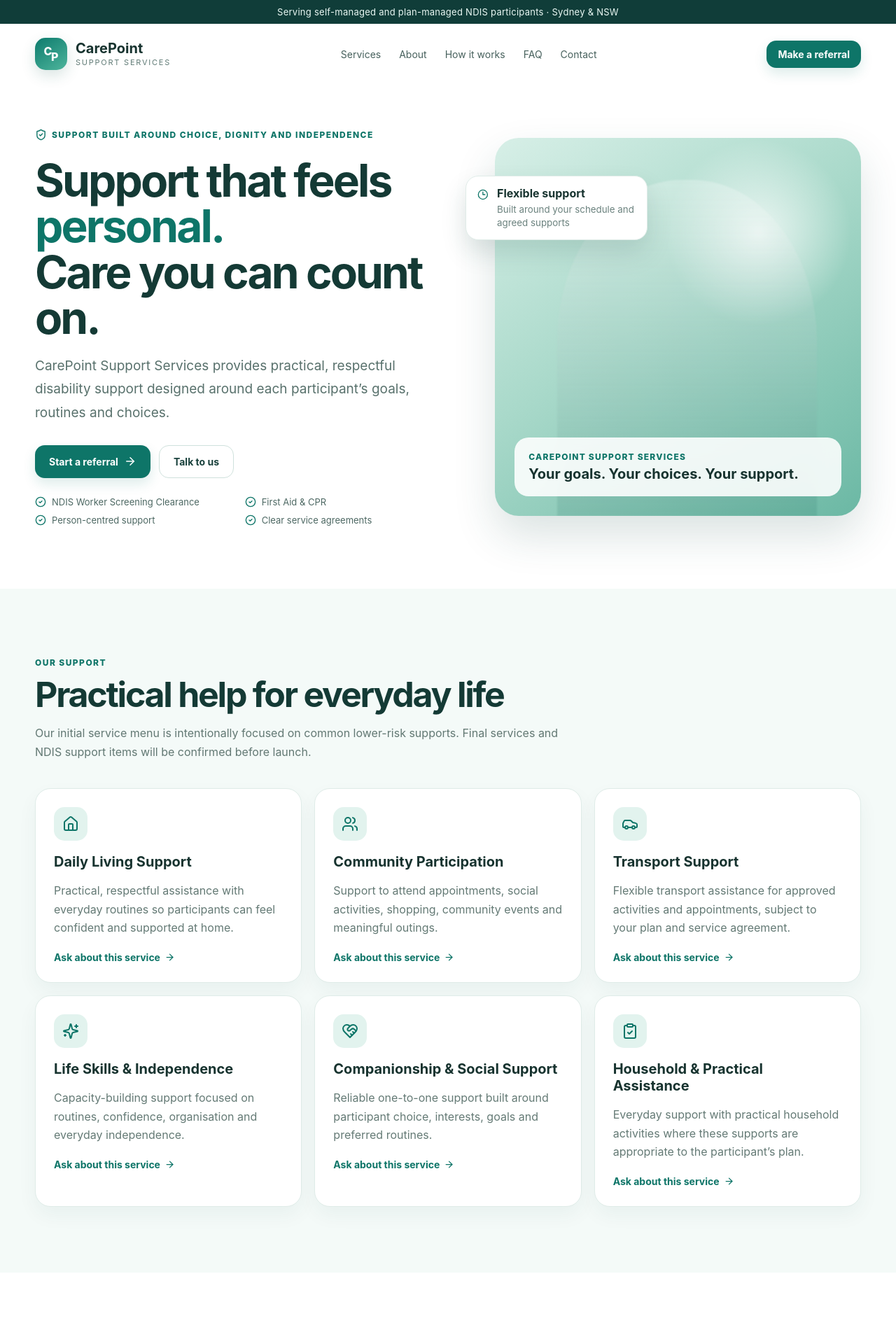
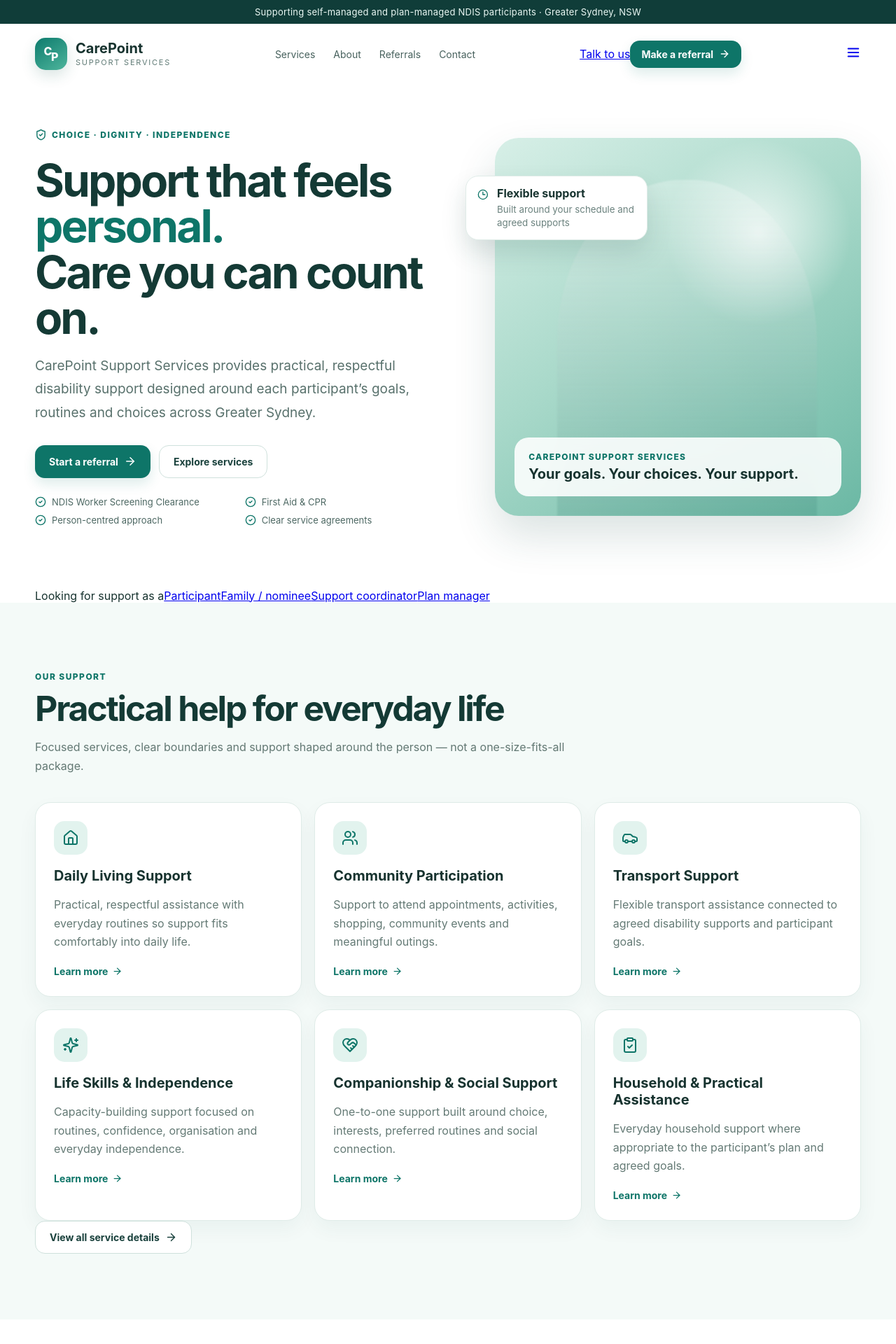
Before and after one commit to iamnarace/NDIS_Project, a Next.js app: page / in a window 1280 px wide. Shown: the top 1920 px of the page at 70% size. Built offline with nearby package versions, Linux system fonts and the light colour scheme.

Commit message:
Upgrade CarePoint homepage UX and site navigation

```diff
--- a/app/page.tsx
+++ b/app/page.tsx
@@ -1,82 +1,70 @@
-import { ArrowRight, CalendarCheck, CheckCircle2, HeartHandshake, Home, Mail, MapPin, Phone, ShieldCheck, Sparkles, Users, Car, ClipboardCheck, MessageCircle, Clock3 } from 'lucide-react';
+import { ArrowRight, CalendarCheck, CheckCircle2, HeartHandshake, Home, MapPin, ShieldCheck, Sparkles, Users, Car, ClipboardCheck, MessageCircle, Clock3 } from 'lucide-react';
+import Link from 'next/link';
+import { SiteHeader } from '../components/SiteHeader';
+import { SiteFooter } from '../components/SiteFooter';
 
 const services = [
-  { icon: Home, title: 'Daily Living Support', text: 'Practical, respectful assistance with everyday routines so participants can feel confident and supported at home.' },
-  { icon: Users, title: 'Community Participation', text: 'Support to attend appointments, social activities, shopping, community events and meaningful outings.' },
-  { icon: Car, title: 'Transport Support', text: 'Flexible transport assistance for approved activities and appointments, subject to your plan and service agreement.' },
+  { icon: Home, title: 'Daily Living Support', text: 'Practical, respectful assistance with everyday routines so support fits comfortably into daily life.' },
+  { icon: Users, title: 'Community Participation', text: 'Support to attend appointments, activities, shopping, community events and meaningful outings.' },
+  { icon: Car, title: 'Transport Support', text: 'Flexible transport assistance connected to agreed disability supports and participant goals.' },
   { icon: Sparkles, title: 'Life Skills & Independence', text: 'Capacity-building support focused on routines, confidence, organisation and everyday independence.' },
-  { icon: HeartHandshake, title: 'Companionship & Social Support', text: 'Reliable one-to-one support built around participant choice, interests, goals and preferred routines.' },
-  { icon: ClipboardCheck, title: 'Household & Practical Assistance', text: 'Everyday support with practical household activities where these supports are appropriate to the participant’s plan.' },
+  { icon: HeartHandshake, title: 'Companionship & Social Support', text: 'One-to-one support built around choice, interests, preferred routines and social connection.' },
+  { icon: ClipboardCheck, title: 'Household & Practical Assistance', text: 'Everyday household support where appropriate to the participant’s plan and agreed goals.' },
 ];
 
-const trust = ['NDIS Worker Screening Clearance', 'First Aid & CPR', 'Person-centred support', 'Clear service agreements'];
+const trust = ['NDIS Worker Screening Clearance', 'First Aid & CPR', 'Person-centred approach', 'Clear service agreements'];
 
 export default function HomePage() {
-  return (
-    <main>
-      <div className="notice">Serving self-managed and plan-managed NDIS participants · Sydney & NSW</div>
-      <header className="nav shell">
-        <a href="#top" className="brand" aria-label="CarePoint Support Services home">
-          <span className="logoMark"><span>C</span><span>P</span></span>
-          <span><strong>CarePoint</strong><small>Support Services</small></span>
-        </a>
-        <nav aria-label="Main navigation">
-          <a href="#services">Services</a><a href="#about">About</a><a href="#process">How it works</a><a href="#faq">FAQ</a><a href="#contact">Contact</a>
-        </nav>
-        <a className="button small" href="#referral">Make a referral</a>
-      </header>
-
+  return <><SiteHeader/><main>
     <section className="hero shell" id="top">
       <div className="heroCopy">
-          <span className="eyebrow"><ShieldCheck size={17}/> Support built around choice, dignity and independence</span>
+        <span className="eyebrow"><ShieldCheck size={17}/> Choice · dignity · independence</span>
         <h1>Support that feels <em>personal.</em><br/>Care you can count on.</h1>
-          <p className="lead">CarePoint Support Services provides practical, respectful disability support designed around each participant’s goals, routines and choices.</p>
-          <div className="actions"><a className="button" href="#referral">Start a referral <ArrowRight size={18}/></a><a className="button secondary" href="#contact">Talk to us</a></div>
+        <p className="lead">CarePoint Support Services provides practical, respectful disability support designed around each participant’s goals, routines and choices across Greater Sydney.</p>
+        <div className="actions"><Link className="button" href="/referral">Start a referral <ArrowRight size={18}/></Link><Link className="button secondary" href="/services">Explore services</Link></div>
         <div className="trustRow">{trust.map(x => <span key={x}><CheckCircle2 size={16}/>{x}</span>)}</div>
       </div>
       <div className="heroVisual">
-          <div className="photo placeholderPhoto" role="img" aria-label="Placeholder for an authentic CarePoint participant support photo">
+        <div className="photo placeholderPhoto" role="img" aria-label="CarePoint brand visual placeholder">
+          <div className="careScene"><span className="sceneCircle one"/><span className="sceneCircle two"/><div className="scenePerson a"/><div className="scenePerson b"/></div>
           <div className="photoOverlay"><span>CarePoint Support Services</span><strong>Your goals. Your choices. Your support.</strong></div>
         </div>
         <div className="floatingCard"><Clock3/><div><strong>Flexible support</strong><small>Built around your schedule and agreed supports</small></div></div>
       </div>
     </section>
 
+    <section className="audienceStrip"><div className="shell"><span>Looking for support as a</span><Link href="/referral">Participant</Link><Link href="/referral">Family / nominee</Link><Link href="/referral">Support coordinator</Link><Link href="/referral">Plan manager</Link></div></section>
+
     <section className="softSection" id="services"><div className="shell">
-        <div className="sectionHead"><span className="eyebrow">Our support</span><h2>Practical help for everyday life</h2><p>Our initial service menu is intentionally focused on common lower-risk supports. Final services and NDIS support items will be confirmed before launch.</p></div>
-        <div className="serviceGrid">{services.map(({icon: Icon,title,text}) => <article className="serviceCard" key={title}><span className="icon"><Icon/></span><h3>{title}</h3><p>{text}</p><a href="#contact">Ask about this service <ArrowRight size={15}/></a></article>)}</div>
+      <div className="sectionHead"><span className="eyebrow">Our support</span><h2>Practical help for everyday life</h2><p>Focused services, clear boundaries and support shaped around the person — not a one-size-fits-all package.</p></div>
+      <div className="serviceGrid">{services.map(({icon: Icon,title,text}) => <article className="serviceCard" key={title}><span className="icon"><Icon/></span><h3>{title}</h3><p>{text}</p><Link href="/services">Learn more <ArrowRight size={15}/></Link></article>)}</div>
+      <div className="centerCta"><Link className="button secondary" href="/services">View all service details <ArrowRight size={17}/></Link></div>
     </div></section>
 
     <section className="split shell" id="about">
-        <div className="aboutVisual"><div className="quoteCard"><MessageCircle/><p>“Good support starts by listening.”</p><span>CarePoint principle</span></div></div>
-        <div className="aboutCopy"><span className="eyebrow">Why CarePoint</span><h2>Small enough to know you. Professional enough to support you well.</h2><p>We’re building CarePoint around a simple idea: disability support should feel dependable, clear and genuinely centred on the person receiving it.</p>
+      <div className="aboutVisual"><div className="brandOrb">CP</div><div className="quoteCard"><MessageCircle/><p>“Good support starts by listening.”</p><span>CarePoint principle</span></div></div>
+      <div className="aboutCopy"><span className="eyebrow">Why CarePoint</span><h2>Small enough to know you. Professional enough to support you well.</h2><p>CarePoint is being built around a simple idea: disability support should feel dependable, clear and genuinely centred on the person receiving it.</p>
         <ul><li><CheckCircle2/>Participant choice and control</li><li><CheckCircle2/>Respectful communication</li><li><CheckCircle2/>Reliable scheduling and clear expectations</li><li><CheckCircle2/>Transparent service agreements and pricing</li><li><CheckCircle2/>Safety, privacy and continuous improvement</li></ul>
-          <div className="complianceNote"><ShieldCheck/><div><strong>NDIS Code of Conduct</strong><p>CarePoint’s operating policies are being built to align with obligations that apply to NDIS providers, including unregistered providers.</p></div></div>
+        <Link className="inlineCta" href="/about">More about our approach →</Link>
       </div>
     </section>
 
-      <section className="processSection" id="process"><div className="shell"><div className="sectionHead light"><span className="eyebrow">Getting started</span><h2>A clear path from enquiry to support</h2></div><div className="steps">
-        <article><b>01</b><h3>Tell us what you need</h3><p>Send an enquiry or referral with the participant’s goals, preferred supports, location and availability.</p></article>
-        <article><b>02</b><h3>We talk it through</h3><p>We confirm fit, availability, funding management and any important support or safety requirements.</p></article>
-        <article><b>03</b><h3>Agree the support</h3><p>We provide a written service agreement covering supports, schedule, pricing, travel, cancellations and responsibilities.</p></article>
-        <article><b>04</b><h3>Support begins</h3><p>Once agreed, support starts with clear communication, records and regular check-ins.</p></article>
+    <section className="processSection" id="process"><div className="shell"><div className="sectionHead light"><span className="eyebrow">Getting started</span><h2>From enquiry to support, without the run-around.</h2></div><div className="steps">
+      <article><b>01</b><h3>Tell us what you need</h3><p>Send a short enquiry with the participant’s general goals, location and preferred support.</p></article>
+      <article><b>02</b><h3>Talk it through</h3><p>We confirm fit, availability, funding management and important support or safety requirements.</p></article>
+      <article><b>03</b><h3>Agree clearly</h3><p>Supports, schedule, pricing, travel, cancellations and responsibilities are documented before starting.</p></article>
+      <article><b>04</b><h3>Support begins</h3><p>Support starts with clear communication, records and regular check-ins as needs evolve.</p></article>
     </div></div></section>
 
-      <section className="referral shell" id="referral">
-        <div className="referralCopy"><span className="eyebrow">Participant & professional referrals</span><h2>Looking for support?</h2><p>This demo referral form shows the workflow we’ll connect to secure email/storage once your final business systems are chosen.</p><div className="contactMini"><span><Phone/> 1300 CAREPOINT <small>Placeholder</small></span><span><Mail/> support@carepointsupport.com.au <small>Placeholder</small></span><span><MapPin/> Greater Sydney, NSW <small>Service area to confirm</small></span></div></div>
-        <form className="formCard"><div className="two"><label>Your name<input name="name" placeholder="Full name"/></label><label>You are<select name="role"><option>Participant</option><option>Family / nominee</option><option>Support coordinator</option><option>Plan manager</option><option>Other professional</option></select></label></div><div className="two"><label>Phone<input name="phone" placeholder="04xx xxx xxx"/></label><label>Email<input name="email" type="email" placeholder="name@example.com"/></label></div><label>Support you’re looking for<select name="service"><option>Select a service</option>{services.map(s=><option key={s.title}>{s.title}</option>)}</select></label><label>Tell us a little more<textarea name="message" rows={5} placeholder="Preferred days, suburb, goals or anything useful for our first conversation..."/></label><label className="consent"><input type="checkbox"/> I understand this demo form does not yet transmit or store information.</label><button className="button full" type="button">Send referral <ArrowRight size={18}/></button></form>
-      </section>
+    <section className="shell proofBand"><div><ShieldCheck/><strong>Safe, accountable foundations</strong><span>Code of Conduct · privacy · feedback · incidents · risk awareness</span></div><div><MapPin/><strong>Local support</strong><span>Greater Sydney service area being finalised</span></div><div><CalendarCheck/><strong>Simple referrals</strong><span>Participant and professional referral pathway</span></div></section>
 
     <section className="faq softSection" id="faq"><div className="shell"><div className="sectionHead"><span className="eyebrow">Frequently asked questions</span><h2>Useful information before you get started</h2></div><div className="faqGrid">
-        <details open><summary>Who can use CarePoint?</summary><p>For the initial unregistered-provider model, the website is designed for self-managed and plan-managed NDIS participants. Final eligibility wording will be confirmed before launch.</p></details>
-        <details><summary>Are you a registered NDIS provider?</summary><p>Not at this stage. The website will not claim registered-provider status unless registration is formally approved. CarePoint is currently being structured as an unregistered provider.</p></details>
-        <details><summary>How are prices set?</summary><p>Prices will be agreed before support begins and documented in the service agreement. Final rates will be configured against the current NDIS pricing schedule and applicable support items.</p></details>
-        <details><summary>Do I need a service agreement?</summary><p>CarePoint intends to use written service agreements for clarity around supports, pricing, travel, cancellations, payment and responsibilities.</p></details>
+      <details open><summary>Who can use CarePoint?</summary><p>The current unregistered-provider model is designed for self-managed and plan-managed NDIS participants. Final eligibility is confirmed during intake.</p></details>
+      <details><summary>Are you a registered NDIS provider?</summary><p>Not at this stage. CarePoint will not claim registered-provider status unless registration is formally approved.</p></details>
+      <details><summary>How are prices set?</summary><p>Prices are agreed before support begins and documented in the service agreement. Final rates will be aligned with the current NDIS pricing framework and relevant support items.</p></details>
+      <details><summary>Do you use service agreements?</summary><p>Yes. CarePoint intends to use written service agreements so supports, pricing, travel, cancellations, payment and responsibilities are clear.</p></details>
     </div></div></section>
 
-      <section className="contact shell" id="contact"><div><span className="eyebrow">Contact</span><h2>Let’s talk about the right support.</h2><p>Whether you’re a participant, family member, support coordinator or plan manager, we can start with a simple conversation.</p></div><div className="contactActions"><a className="button" href="mailto:support@carepointsupport.com.au"><Mail size={18}/> Email CarePoint</a><a className="button secondary" href="#referral"><CalendarCheck size={18}/> Make a referral</a></div></section>
-
-      <footer><div className="shell footerGrid"><div><a className="brand footerBrand" href="#top"><span className="logoMark"><span>C</span><span>P</span></span><span><strong>CarePoint</strong><small>Support Services</small></span></a><p>Person-centred disability support across Sydney and NSW.</p><small className="muted">Demo business details are placeholders pending final ABN, domain, insurance, service scope and registration decisions.</small></div><div><strong>Explore</strong><a href="#services">Services</a><a href="#about">About</a><a href="#referral">Make a referral</a><a href="#faq">FAQ</a></div><div><strong>Policies</strong><a href="/privacy">Privacy</a><a href="/complaints">Complaints & feedback</a><a href="/incident-management">Incident management</a><a href="/code-of-conduct">Code of conduct</a></div><div><strong>Contact</strong><span>support@carepointsupport.com.au</span><span>Greater Sydney, NSW</span><span>Mon–Fri · hours TBC</span></div></div><div className="shell footerBottom"><span>© 2026 CarePoint Support Services</span><span>CarePoint Support Services is not affiliated with the NDIA. NDIS is a scheme of the Australian Government.</span></div></footer>
-    </main>
-  );
+    <section className="contact shell" id="contact"><div><span className="eyebrow">Ready to talk?</span><h2>Let’s find out if CarePoint is the right fit.</h2><p>Whether you’re a participant, family member, support coordinator or plan manager, start with a simple enquiry.</p></div><div className="contactActions"><Link className="button" href="/referral">Make a referral <ArrowRight size={18}/></Link><Link className="button secondary" href="/contact">Contact us</Link></div></section>
+  </main><SiteFooter/></>;
 }
```
Lines whose indentation alone changed are shown as unchanged.
